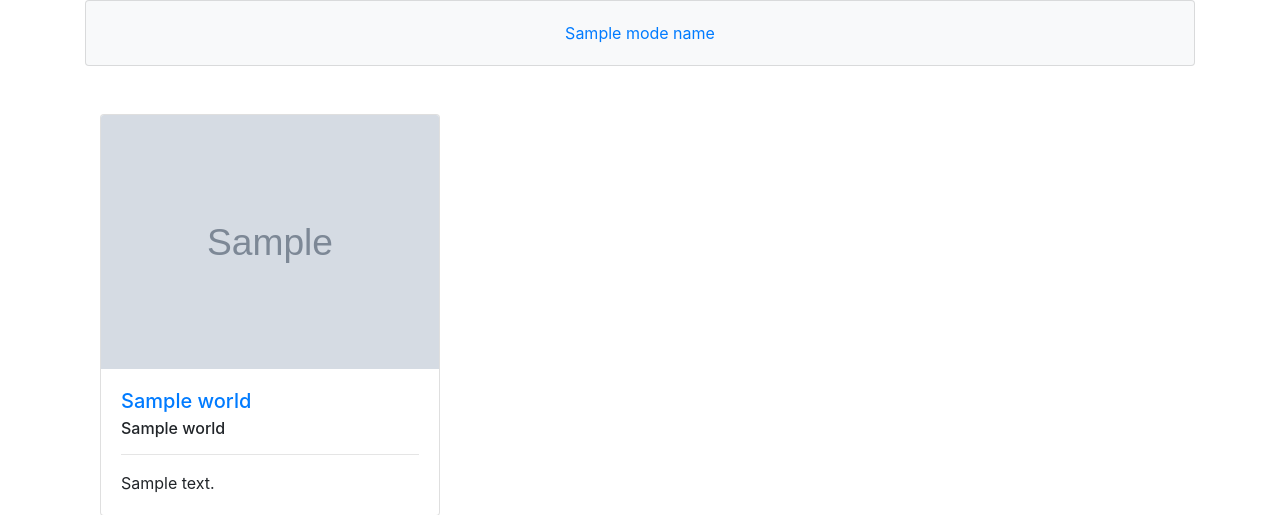
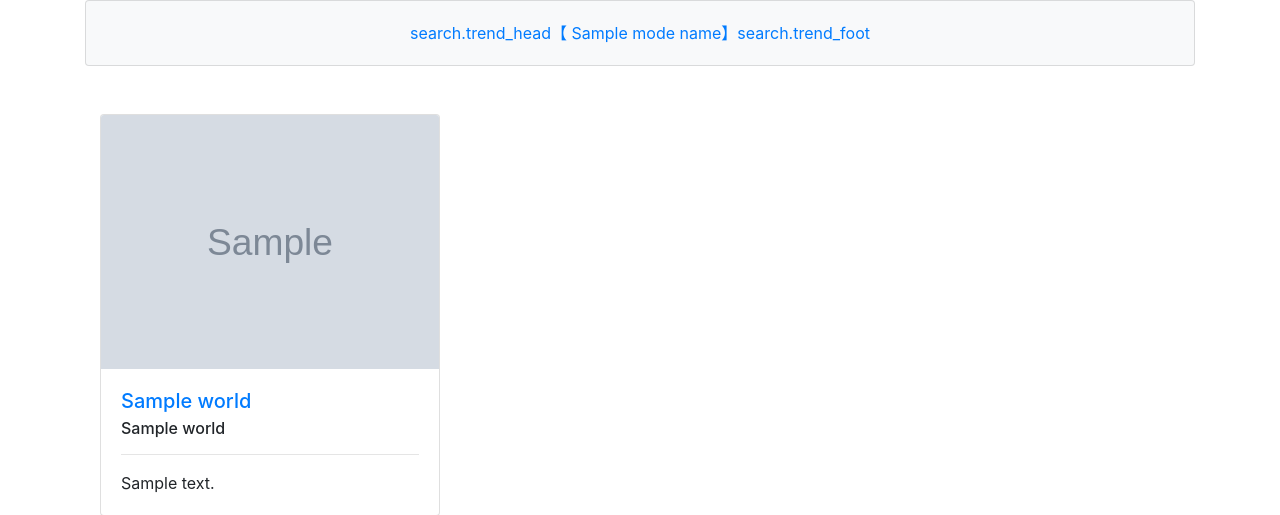
Before and after one commit to hidetobara/vrchat_analyzer, a Python web app: template templates/search.html in a window 1280 px wide. Shown: the top 515 px of the page. Run offline with Jinja, Linux system fonts and the light colour scheme; the template is opened without the code that fills it: most values are stand-ins (such as "Sample title", 1, 10 or a date in 2020); grey boxes marked "Sample" are stand-in pictures; some libraries are stand-ins or nearby versions.

Commit message:
modify features.

```diff
--- a/lang/en/search.json
+++ b/lang/en/search.json
@@ -4,9 +4,11 @@
     "search": "Search",
     "recent_search": "Search recently (last one month)",
     "all": "All",
-    "recent": "Recent",
+    "recent": "Last 3 weeks",
     "last1": "Last month",
-    "passed": "Passed",
+    "history": "history",
     "more": "See more",
+    "trend_head": "The trend of ",
+    "trend_foot": "",
     "next": "See next"
 }
--- a/lang/ja/search.json
+++ b/lang/ja/search.json
@@ -4,9 +4,11 @@
     "search": "検索",
     "recent_search": "最近を検索(1ヶ月)",
     "all": "すべて",
-    "recent": "最近",
+    "recent": "最近3週間",
     "last1": "先月",
-    "passed": "過去",
+    "history": "履歴",
     "more": "もっと表示",
+    "trend_head": "",
+    "trend_foot": "のトレンド",
     "next": "次を表示"
 }
--- a/src/Config.py
+++ b/src/Config.py
@@ -54,6 +54,8 @@
 
     @staticmethod
     def mode_to_path(mode):
+        if mode is None:
+            return 'tmp/index.tsv'
         if mode == 'new_coming' or re.match(r'month\d+$', mode):
             return 'tmp/' + mode + ".tsv"
         if mode == 'last1':
--- a/src/Manager.py
+++ b/src/Manager.py
@@ -8,7 +8,7 @@
 
 class Manager:
     INDEX_LIMIT = 5000
-    NEW_COMING_DAY = 28
+    NEW_COMING_DAY = 21
 
     def __init__(self, config):
         self.config = config
--- a/src/Web.py
+++ b/src/Web.py
@@ -53,13 +53,17 @@
         return text
 
     def mode_to_str(self, mode):
+        if mode is None:
+            return None
         if 'new_coming' == mode:
             return self.get_text('search.recent')
+        if 'last1' == mode:
+            return self.get_text('search.last1')
         m = re.match(r'month(\d+)', mode)
         if m and len(m.group(1)) == 4:
             year_month = m.group(1)
             return '20' + year_month[0:2] + '/' + year_month[2:]
-        return 'Unknown'
+        return None
 
     def prepare(self):
         for p in [Config.INDEX_PATH, Config.NEW_COMING_PATH]:
--- a/templates/_header.html
+++ b/templates/_header.html
@@ -2,7 +2,7 @@
     <div class="card-body mx-auto">
         <a href="./">
         {% if mode_name %}
-            {{ mode_name }}
+        {{ _('search.trend_head') }}【 {{ mode_name }}】{{ _('search.trend_foot') }}
         {% else %}
             {{ _('search.title') }}
         {% endif %}
--- a/templates/search.html
+++ b/templates/search.html
@@ -4,8 +4,20 @@
 
     {% include "_header.html" %}
 
-    {% if error %}
-    <big>{{ error }}</big>
+    {% if not mode %}
+    <div class="card">
+        <div class="card-body">
+            <form id="all" action="/search" method="GET">
+                <div class="input-group mb-3">
+                    <input type="text" name="query" value="{{ query }}" class="form-control" placeholder="keywords" aria-label="..." aria-describedby="button-addon1">
+                    <div class="input-group-append">
+                        <input type="submit" id="button-addon1" class="btn btn-dark" value="{{ _('search.search') }}" />
+                    </div>
+                </div>
+            </form>
+        </div>
+    </div>
+    <br/>
     {% endif %}
 
     <br/>
@@ -15,7 +27,7 @@
     <div class="card">
         <div class="card-body">
             {% if next %}
-            <a class="btn bnt-lg btn-dark" href="/search?query={{ query }}&offset={{ next }}&mode={{ mode }}"> {{ _('search.more') }} </a>
+            <a class="btn bnt-lg btn-dark" href="/search?query={{ query }}&offset={{ next }}{% if mode %}&mode={{ mode }}{% endif %}"> {{ _('search.more') }} </a>
             {% endif %}
             <a class="btn bnt-lg btn-dark float-right" href="/"> {{ _('search.title') }} </a>
         </div>
--- a/templates/top1.html
+++ b/templates/top1.html
@@ -28,7 +28,7 @@
                     <a class="nav-link" id="last1-tab" data-toggle="tab" href="#last1" role="tab" aria-controls="last1" aria-selected="false">{{ _('search.last1') }}</a>
                 </li>
                 <li class="nav-item">
-                    <a class="nav-link" id="old-tab" data-toggle="tab" href="#old" role="tab" aria-controls="old" aria-selected="false">{{ _('search.passed') }}</a>
+                    <a class="nav-link" id="old-tab" data-toggle="tab" href="#old" role="tab" aria-controls="old" aria-selected="false">{{ _('search.history') }}</a>
                 </li>
             </ul>
             <br />
@@ -61,7 +61,7 @@
                     {% for m in olds %}
                     <div class="card bg-light">
                         <div class="card-body mx-auto">
-                            <a href='search?mode={{ m["mode"] }}'>{{ m["title"] }} {{ _('search.more') }}</a>
+                            <a href='search?mode={{ m["mode"] }}'>↓【{{ m["title"] }}】 {{ _('search.more') }} ↓</a>
                         </div>
                     </div>
                     <br/>
```
